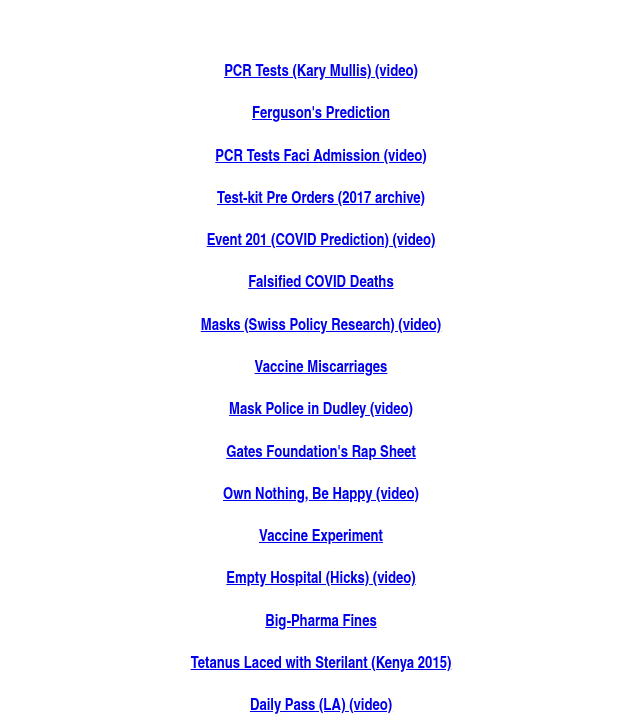
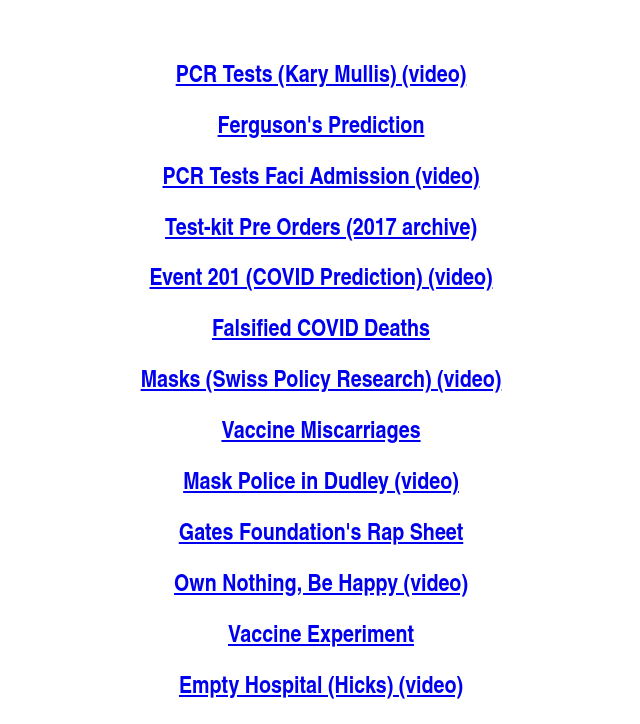
Before and after one commit to greenshootstv/greenshootstv.github.io, a plain HTML site: page news.html in a window 1280 px wide. Shown: the part 60-784 px from the top of the page, without its empty margins (319-959 px from the left). Drawn offline with Linux system fonts and the light colour scheme.

Commit message:
Add files via upload

```diff
--- a/news.html
+++ b/news.html
@@ -12,59 +12,59 @@
       <p><strong><span style="font-family: Nimbus Sans Narrow;"><a href="https://tinyurl.com/ktw9xdff"><br>
             </a></span></strong></p>
     </div>
-    <h4 style="  text-align: center;"> <strong><span style="font-family: Nimbus Sans Narrow;"><a
-            href="https://tinyurl.com/ktw9xdff">PCR Tests (Kary Mullis) (video)</a></span></strong></h4>
+    <h2 style="   text-align: center;"> <strong><span style="font-family: Nimbus Sans Narrow;"><a
+            href="https://tinyurl.com/ktw9xdff">PCR Tests (Kary Mullis) (video)</a></span></strong></h2>
     <div style="text-align: center;">
-      <h4><strong><span style="font-family: Nimbus Sans Narrow;"></span><span style="font-family: Nimbus Sans Narrow;"><a
-              href="https://tinyurl.com/f94x7ey5">Ferguson's Prediction</a></span></strong></h4>
-      <h4><strong> <span style="font-family: Nimbus Sans Narrow;"> </span></strong></h4>
-      <h4><strong> <span style="font-family: Nimbus Sans Narrow;"><a href="https://t.co/XatH5OzE6E">
-              PCR Tests Faci Admission (video)</a></span></strong></h4>
-      <h4><strong> <span style="font-family: Nimbus Sans Narrow;"> </span></strong></h4>
-      <h4><strong> <span style="font-family: Nimbus Sans Narrow;"> <a href="https://tinyurl.com/2w6fhj4b">Test-kit
-              Pre Orders (2017 archive)</a></span></strong></h4>
-      <h4><strong> <span style="font-family: Nimbus Sans Narrow;"> </span></strong></h4>
-      <h4><strong> <span style="font-family: Nimbus Sans Narrow;"> <a href="https://tinyurl.com/2b4jka88">Event
-              201 (COVID Prediction) (video)</a></span></strong></h4>
-      <h4><strong> <span style="font-family: Nimbus Sans Narrow;"> </span></strong></h4>
-      <h4><strong> <span style="font-family: Nimbus Sans Narrow;"> <a href="https://tinyurl.com/5fjyfyrk">Falsified
-              COVID Deaths</a></span></strong></h4>
-      <h4><strong> <span style="font-family: Nimbus Sans Narrow;"> </span></strong></h4>
-      <h4><strong> <span style="font-family: Nimbus Sans Narrow;"> <a href="https://tinyurl.com/j8y4v5jy">Masks
-              (Swiss Policy Research) (video)</a></span></strong></h4>
-      <h4><strong> <span style="font-family: Nimbus Sans Narrow;"> </span></strong></h4>
-      <h4><strong> <span style="font-family: Nimbus Sans Narrow;"> <a href="https://tinyurl.com/2ssvzmds">Vaccine
-              Miscarriages</a></span></strong></h4>
-      <h4><strong> <span style="font-family: Nimbus Sans Narrow;"> </span></strong></h4>
-      <h4><strong> <span style="font-family: Nimbus Sans Narrow;"> <a href="https://tinyurl.com/2wc68f35">Mask
-              Police in Dudley (video)</a></span></strong></h4>
-      <h4><strong> <span style="font-family: Nimbus Sans Narrow;"> </span></strong></h4>
-      <h4><strong> <span style="font-family: Nimbus Sans Narrow;"> <a href="https://tinyurl.com/eh57be2d">Gates
-              Foundation's Rap Sheet</a></span></strong></h4>
-      <h4><strong> <span style="font-family: Nimbus Sans Narrow;"> </span></strong></h4>
-      <h4><strong> <span style="font-family: Nimbus Sans Narrow;"> <a href="https://tinyurl.com/5adv9e85">Own
-              Nothing, Be Happy (video)</a></span></strong></h4>
-      <h4><strong> <span style="font-family: Nimbus Sans Narrow;"> </span></strong></h4>
-      <h4><strong> <span style="font-family: Nimbus Sans Narrow;"> <a href="https://tinyurl.com/htfdnukz">Vaccine
-              Experiment</a></span></strong></h4>
-      <h4><strong> <span style="font-family: Nimbus Sans Narrow;"> </span></strong></h4>
-      <h4><strong> <span style="font-family: Nimbus Sans Narrow;"> <a href="https://tinyurl.com/5emvdvs8">Empty
-              Hospital (Hicks) (video)</a></span></strong></h4>
-      <h4><strong> <span style="font-family: Nimbus Sans Narrow;"> </span></strong></h4>
-      <h4><strong> <span style="font-family: Nimbus Sans Narrow;"> <a href="https://tinyurl.com/5h83jn9z">Big-Pharma
-              Fines</a></span></strong></h4>
-      <h4><strong> <span style="font-family: Nimbus Sans Narrow;"> </span></strong></h4>
-      <h4><strong> <span style="font-family: Nimbus Sans Narrow;"> <a href="https://tinyurl.com/4se62cd3">Tetanus
-              Laced with Sterilant (Kenya 2015)</a></span></strong></h4>
-      <h4><strong> <span style="font-family: Nimbus Sans Narrow;"> </span></strong></h4>
-      <h4><strong> <span style="font-family: Nimbus Sans Narrow;"> <a href="https://tinyurl.com/bv99j6xv">Daily
-              Pass (LA) (video)</a></span></strong></h4>
-      <h4><strong> <span style="font-family: Nimbus Sans Narrow;"> </span></strong></h4>
-      <h4><strong> <span style="font-family: Nimbus Sans Narrow;"> <a href="https://tinyurl.com/dans7rk4">Belarus
-              attempted Bribery</a></span></strong></h4>
-      <h4><strong> <span style="font-family: Nimbus Sans Narrow;"> </span></strong></h4>
-      <h4><strong> <span style="font-family: Nimbus Sans Narrow;"> <a href="https://tinyurl.com/3xr6p5d5">Dancing
-              Nurses (Shroyer) (video)</a></span><span style="font-family: Nimbus Sans Narrow;"></span></strong></h4>
+      <h2><strong><span style="font-family: Nimbus Sans Narrow;"></span><span style="font-family: Nimbus Sans Narrow;"><a
+              href="https://tinyurl.com/f94x7ey5">Ferguson's Prediction</a></span></strong></h2>
+      <h2><strong> <span style="font-family: Nimbus Sans Narrow;"> </span></strong></h2>
+      <h2><strong> <span style="font-family: Nimbus Sans Narrow;"><a href="https://t.co/XatH5OzE6E">
+              PCR Tests Faci Admission (video)</a></span></strong></h2>
+      <h2><strong> <span style="font-family: Nimbus Sans Narrow;"> </span></strong></h2>
+      <h2><strong> <span style="font-family: Nimbus Sans Narrow;"> <a href="https://tinyurl.com/2w6fhj4b">Test-kit
+              Pre Orders (2017 archive)</a></span></strong></h2>
+      <h2><strong> <span style="font-family: Nimbus Sans Narrow;"> </span></strong></h2>
+      <h2><strong> <span style="font-family: Nimbus Sans Narrow;"> <a href="https://tinyurl.com/2b4jka88">Event
+              201 (COVID Prediction) (video)</a></span></strong></h2>
+      <h2><strong> <span style="font-family: Nimbus Sans Narrow;"> </span></strong></h2>
+      <h2><strong> <span style="font-family: Nimbus Sans Narrow;"> <a href="https://tinyurl.com/5fjyfyrk">Falsified
+              COVID Deaths</a></span></strong></h2>
+      <h2><strong> <span style="font-family: Nimbus Sans Narrow;"> </span></strong></h2>
+      <h2><strong> <span style="font-family: Nimbus Sans Narrow;"> <a href="https://tinyurl.com/j8y4v5jy">Masks
+              (Swiss Policy Research) (video)</a></span></strong></h2>
+      <h2><strong> <span style="font-family: Nimbus Sans Narrow;"> </span></strong></h2>
+      <h2><strong> <span style="font-family: Nimbus Sans Narrow;"> <a href="https://tinyurl.com/2ssvzmds">Vaccine
+              Miscarriages</a></span></strong></h2>
+      <h2><strong> <span style="font-family: Nimbus Sans Narrow;"> </span></strong></h2>
+      <h2><strong> <span style="font-family: Nimbus Sans Narrow;"> <a href="https://tinyurl.com/2wc68f35">Mask
+              Police in Dudley (video)</a></span></strong></h2>
+      <h2><strong> <span style="font-family: Nimbus Sans Narrow;"> </span></strong></h2>
+      <h2><strong> <span style="font-family: Nimbus Sans Narrow;"> <a href="https://tinyurl.com/eh57be2d">Gates
+              Foundation's Rap Sheet</a></span></strong></h2>
+      <h2><strong> <span style="font-family: Nimbus Sans Narrow;"> </span></strong></h2>
+      <h2><strong> <span style="font-family: Nimbus Sans Narrow;"> <a href="https://tinyurl.com/5adv9e85">Own
+              Nothing, Be Happy (video)</a></span></strong></h2>
+      <h2><strong> <span style="font-family: Nimbus Sans Narrow;"> </span></strong></h2>
+      <h2><strong> <span style="font-family: Nimbus Sans Narrow;"> <a href="https://tinyurl.com/htfdnukz">Vaccine
+              Experiment</a></span></strong></h2>
+      <h2><strong> <span style="font-family: Nimbus Sans Narrow;"> </span></strong></h2>
+      <h2><strong> <span style="font-family: Nimbus Sans Narrow;"> <a href="https://tinyurl.com/5emvdvs8">Empty
+              Hospital (Hicks) (video)</a></span></strong></h2>
+      <h2><strong> <span style="font-family: Nimbus Sans Narrow;"> </span></strong></h2>
+      <h2><strong> <span style="font-family: Nimbus Sans Narrow;"> <a href="https://tinyurl.com/5h83jn9z">Big-Pharma
+              Fines</a></span></strong></h2>
+      <h2><strong> <span style="font-family: Nimbus Sans Narrow;"> </span></strong></h2>
+      <h2><strong> <span style="font-family: Nimbus Sans Narrow;"> <a href="https://tinyurl.com/4se62cd3">Tetanus
+              Laced with Sterilant (Kenya 2015)</a></span></strong></h2>
+      <h2><strong> <span style="font-family: Nimbus Sans Narrow;"> </span></strong></h2>
+      <h2><strong> <span style="font-family: Nimbus Sans Narrow;"> <a href="https://tinyurl.com/bv99j6xv">Daily
+              Pass (LA) (video)</a></span></strong></h2>
+      <h2><strong> <span style="font-family: Nimbus Sans Narrow;"> </span></strong></h2>
+      <h2><strong> <span style="font-family: Nimbus Sans Narrow;"> <a href="https://tinyurl.com/dans7rk4">Belarus
+              attempted Bribery</a></span></strong></h2>
+      <h2><strong> <span style="font-family: Nimbus Sans Narrow;"> </span></strong></h2>
+      <h2><strong> <span style="font-family: Nimbus Sans Narrow;"> <a href="https://tinyurl.com/3xr6p5d5">Dancing
+              Nurses (Shroyer) (video)</a></span><span style="font-family: Nimbus Sans Narrow;"></span></strong></h2>
       <p><strong></strong></p>
       <header></header>
       <main></main>
```
